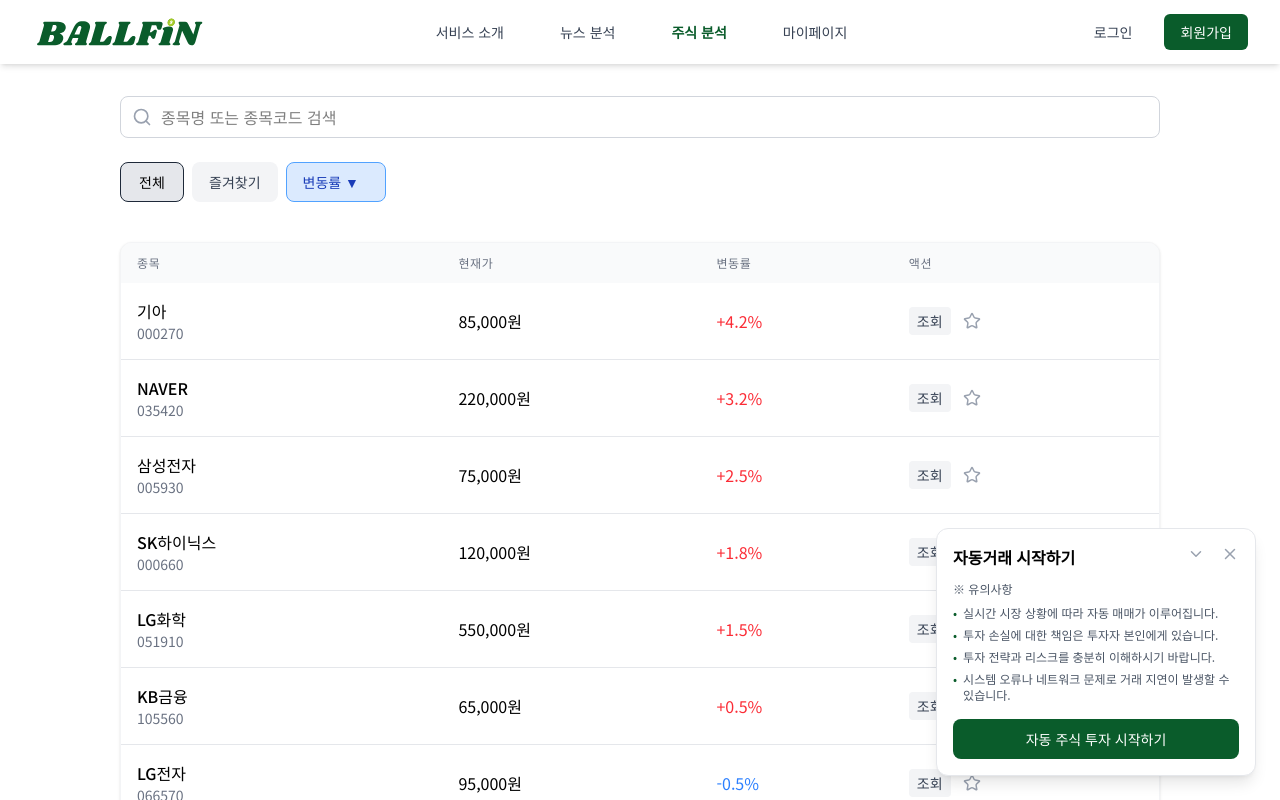
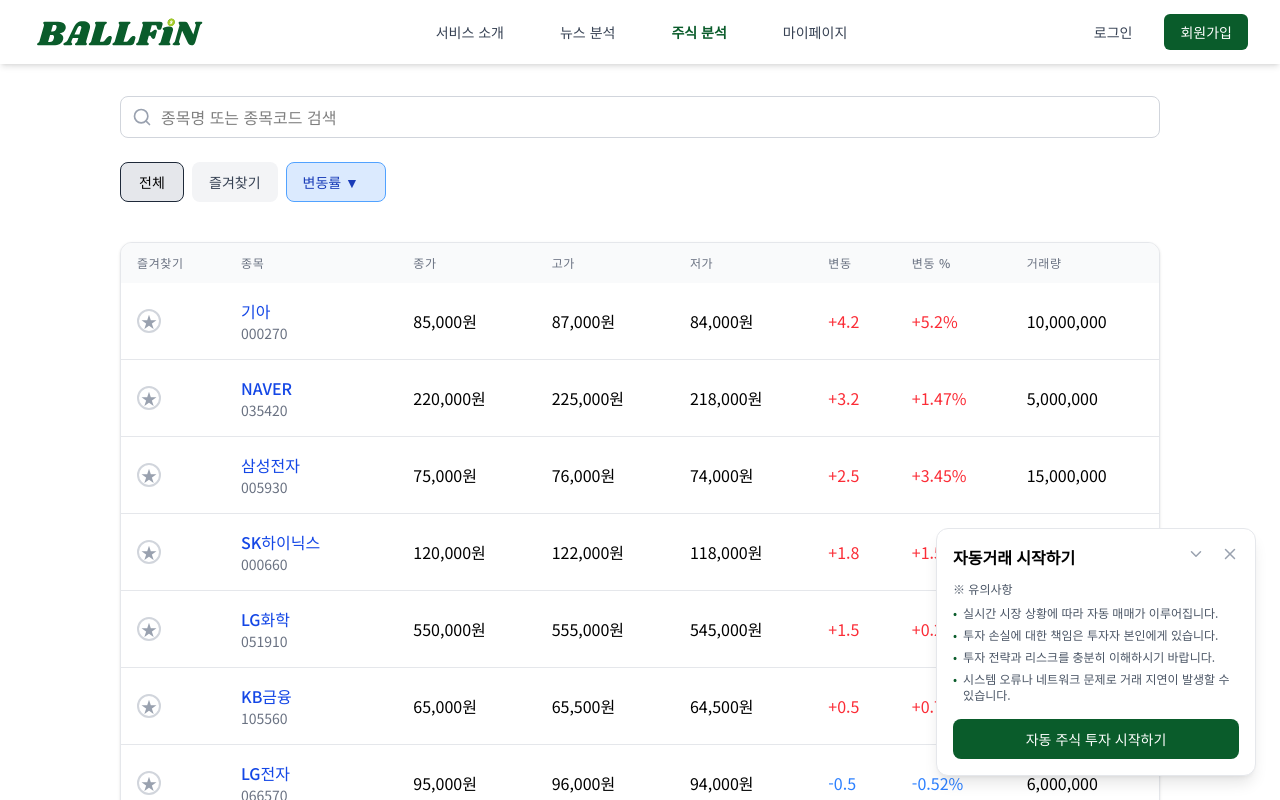
Before and after one commit to BALLFiN/BALLFiN-FE, a React (Vite) app: page /stock in a window 1280 px wide. Shown: the top 800 px of the page. Built offline with nearby package versions, Linux system fonts and the light colour scheme; a web font is replaced by a local one.

Commit message:
✨: 주식 검색바 자동완성 로직 구현

```diff
--- a/src/components/stock/StockList.tsx
+++ b/src/components/stock/StockList.tsx
@@ -1,14 +1,5 @@
-import { Star } from "lucide-react";
 import { useNavigate } from "react-router-dom";
-
-interface StockItem {
-  id: number;
-  name: string;
-  code: string;
-  price: number;
-  change: number;
-  sentiment: "positive" | "negative" | "neutral";
-}
+import { StockItem } from "./types";
 
 interface StockListProps {
   stocks: StockItem[];
@@ -27,62 +18,111 @@ export default function StockList({
     navigate(`/stock/${stockCode}`);
   };
 
+  const safeNumber = (value: number | undefined | null, suffix = "") =>
+    value !== undefined && value !== null
+      ? value.toLocaleString() + suffix
+      : "-";
+
   return (
-    <div className="bg-white rounded-xl shadow-sm border border-gray-100 overflow-hidden">
+    <div className="bg-white rounded-xl shadow-sm border border-gray-200 overflow-hidden">
       <table className="w-full">
         <thead className="bg-gray-50">
           <tr>
             <th className="px-4 py-3 text-left text-xs font-medium text-gray-500 uppercase tracking-wider">
+              즐겨찾기
+            </th>
+            <th className="px-4 py-3 text-left text-xs font-medium text-gray-500 uppercase tracking-wider">
               종목
             </th>
             <th className="px-4 py-3 text-left text-xs font-medium text-gray-500 uppercase tracking-wider">
-              현재가
+              종가
             </th>
             <th className="px-4 py-3 text-left text-xs font-medium text-gray-500 uppercase tracking-wider">
-              변동률
+              고가
             </th>
             <th className="px-4 py-3 text-left text-xs font-medium text-gray-500 uppercase tracking-wider">
-              액션
+              저가
+            </th>
+            <th className="px-4 py-3 text-left text-xs font-medium text-gray-500 uppercase tracking-wider">
+              변동
+            </th>
+            <th className="px-4 py-3 text-left text-xs font-medium text-gray-500 uppercase tracking-wider">
+              변동 %
+            </th>
+            <th className="px-4 py-3 text-left text-xs font-medium text-gray-500 uppercase tracking-wider">
+              거래량
             </th>
           </tr>
         </thead>
         <tbody className="divide-y divide-gray-200">
           {stocks.slice(0, 10).map((stock) => (
-            <tr key={stock.id} className="hover:bg-gray-50">
+            <tr key={stock.id} className="hover:bg-gray-50 cursor-pointer">
               <td className="px-4 py-4 whitespace-nowrap">
-                <div className="font-medium">{stock.name}</div>
+                <button
+                  onClick={(e) => {
+                    e.stopPropagation();
+                    onToggleFavorite(stock.id);
+                  }}
+                  className={`w-6 h-6 rounded-full border-2 flex items-center justify-center transition-colors ${
+                    favoriteStocks.includes(stock.id)
+                      ? "bg-yellow-400 border-yellow-500 text-yellow-900"
+                      : "bg-white border-gray-300 text-gray-400 hover:border-yellow-400"
+                  }`}
+                >
+                  ★
+                </button>
+              </td>
+              <td
+                className="px-4 py-4 whitespace-nowrap"
+                onClick={() => handleViewDetail(stock.code)}
+              >
+                <div className="font-medium text-blue-700 hover:underline">
+                  {stock.name}
+                </div>
                 <div className="text-sm text-gray-500">{stock.code}</div>
               </td>
-              <td className="px-4 py-4 whitespace-nowrap">
-                {stock.price.toLocaleString()}원
+              <td
+                className="px-4 py-4 whitespace-nowrap"
+                onClick={() => handleViewDetail(stock.code)}
+              >
+                {safeNumber(stock.close, "원")}
               </td>
               <td
-                className={`px-4 py-4 whitespace-nowrap ${
-                  stock.change >= 0 ? "text-red-500" : "text-blue-500"
-                }`}
+                className="px-4 py-4 whitespace-nowrap"
+                onClick={() => handleViewDetail(stock.code)}
               >
-                {stock.change >= 0 ? "+" : ""}
-                {stock.change}%
+                {safeNumber(stock.high, "원")}
               </td>
-              <td className="px-4 py-4 whitespace-nowrap">
-                <div className="flex items-center gap-2">
-                  <button
-                    onClick={() => handleViewDetail(stock.code)}
-                    className="px-2 py-1 text-sm rounded bg-gray-100 hover:bg-gray-200 text-gray-700"
-                  >
-                    조회
-                  </button>
-                  <button
-                    onClick={() => onToggleFavorite(stock.id)}
-                    className={`p-1 rounded-full hover:bg-gray-100 ${
-                      favoriteStocks.includes(stock.id)
-                        ? "text-yellow-500"
-                        : "text-gray-400"
-                    }`}
-                  >
-                    <Star size={18} />
-                  </button>
-                </div>
+              <td
+                className="px-4 py-4 whitespace-nowrap"
+                onClick={() => handleViewDetail(stock.code)}
+              >
+                {safeNumber(stock.low, "원")}
+              </td>
+              <td
+                className={`px-4 py-4 whitespace-nowrap ${stock.change >= 0 ? "text-red-500" : "text-blue-500"}`}
+                onClick={() => handleViewDetail(stock.code)}
+              >
+                {stock.change !== undefined && stock.change !== null
+                  ? (stock.change >= 0 ? "+" : "") + stock.change
+                  : "-"}
+              </td>
+              <td
+                className={`px-4 py-4 whitespace-nowrap ${stock.changePercent >= 0 ? "text-red-500" : "text-blue-500"}`}
+                onClick={() => handleViewDetail(stock.code)}
+              >
+                {stock.changePercent !== undefined &&
+                stock.changePercent !== null
+                  ? (stock.changePercent >= 0 ? "+" : "") +
+                    stock.changePercent +
+                    "%"
+                  : "-"}
+              </td>
+              <td
+                className="px-4 py-4 whitespace-nowrap"
+                onClick={() => handleViewDetail(stock.code)}
+              >
+                {safeNumber(stock.volume)}
               </td>
             </tr>
           ))}
--- a/src/components/stock/StockSearchBar.tsx
+++ b/src/components/stock/StockSearchBar.tsx
@@ -1,20 +1,6 @@
 import { useState, useEffect, useRef } from "react";
 import { Search, Clock, TrendingUp, X } from "lucide-react";
-
-interface StockItem {
-  id: number;
-  name: string;
-  code: string;
-  price: number;
-  change: number;
-}
-
-interface StockSearchBarProps {
-  onSearch?: (query: string) => void;
-  placeholder?: string;
-  className?: string;
-  allStocks?: StockItem[];
-}
+import { StockItem, StockSearchBarProps } from "./types";
 
 export default function StockSearchBar({
   onSearch,
@@ -26,11 +12,66 @@ export default function StockSearchBar({
   const [isDropdownOpen, setIsDropdownOpen] = useState(false);
   const [recentSearches, setRecentSearches] = useState<string[]>([]);
   const [popularStocks] = useState<StockItem[]>([
-    { id: 1, name: "삼성전자", code: "005930", price: 75000, change: 2.5 },
-    { id: 2, name: "현대자동차", code: "005380", price: 185000, change: -1.2 },
-    { id: 3, name: "SK하이닉스", code: "000660", price: 120000, change: 1.8 },
-    { id: 4, name: "LG전자", code: "066570", price: 95000, change: -0.5 },
-    { id: 5, name: "NAVER", code: "035420", price: 220000, change: 3.2 },
+    {
+      id: 1,
+      name: "삼성전자",
+      code: "005930",
+      price: 75000,
+      close: 75000,
+      high: 76000,
+      low: 74000,
+      change: 2.5,
+      changePercent: 3.45,
+      volume: 15000000,
+    },
+    {
+      id: 2,
+      name: "현대자동차",
+      code: "005380",
+      price: 185000,
+      close: 185000,
+      high: 187000,
+      low: 183000,
+      change: -1.2,
+      changePercent: -0.65,
+      volume: 8000000,
+    },
+    {
+      id: 3,
+      name: "SK하이닉스",
+      code: "000660",
+      price: 120000,
+      close: 120000,
+      high: 122000,
+      low: 118000,
+      change: 1.8,
+      changePercent: 1.52,
+      volume: 12000000,
+    },
+    {
+      id: 4,
+      name: "LG전자",
+      code: "066570",
+      price: 95000,
+      close: 95000,
+      high: 96000,
+      low: 94000,
+      change: -0.5,
+      changePercent: -0.52,
+      volume: 6000000,
+    },
+    {
+      id: 5,
+      name: "NAVER",
+      code: "035420",
+      price: 220000,
+      close: 220000,
+      high: 225000,
+      low: 218000,
+      change: 3.2,
+      changePercent: 1.47,
+      volume: 5000000,
+    },
   ]);
   const [filteredStocks, setFilteredStocks] = useState<StockItem[]>([]);
   const searchRef = useRef<HTMLDivElement>(null);
--- a/src/components/stock/types.ts
+++ b/src/components/stock/types.ts
@@ -3,11 +3,26 @@ export interface StockItem {
   name: string;
   code: string;
   price: number;
-  change: number;
+  close: number; // 종가
+  high: number; // 고가
+  low: number; // 저가
+  change: number; // 변동
+  changePercent: number; // 변동 %
+  volume: number; // 거래량
+  score?: number;
+  sentiment?: "positive" | "negative" | "neutral";
+  newsCount?: number;
+  prediction?: {
+    targetPrice: number;
+    confidence: number;
+    recommendation: "buy" | "sell" | "hold";
+  };
+  isFavorite?: boolean;
 }
 
 export interface StockSearchBarProps {
   onSearch?: (query: string) => void;
   placeholder?: string;
   className?: string;
+  allStocks?: StockItem[];
 }
```
